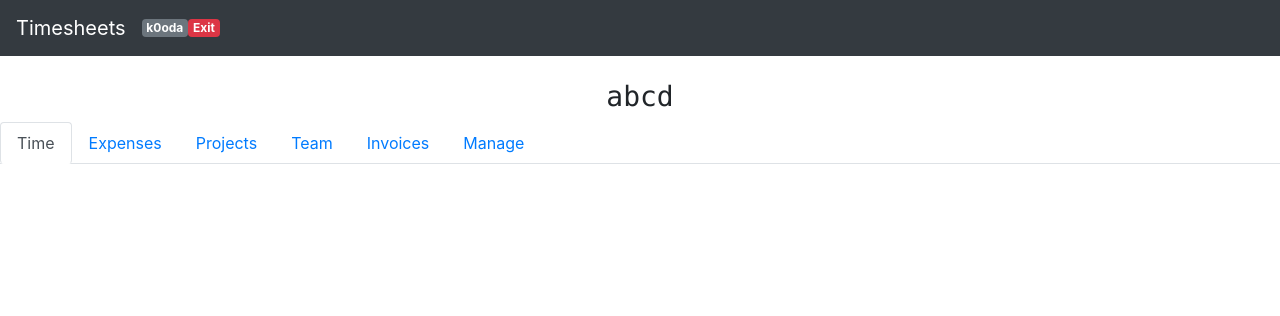
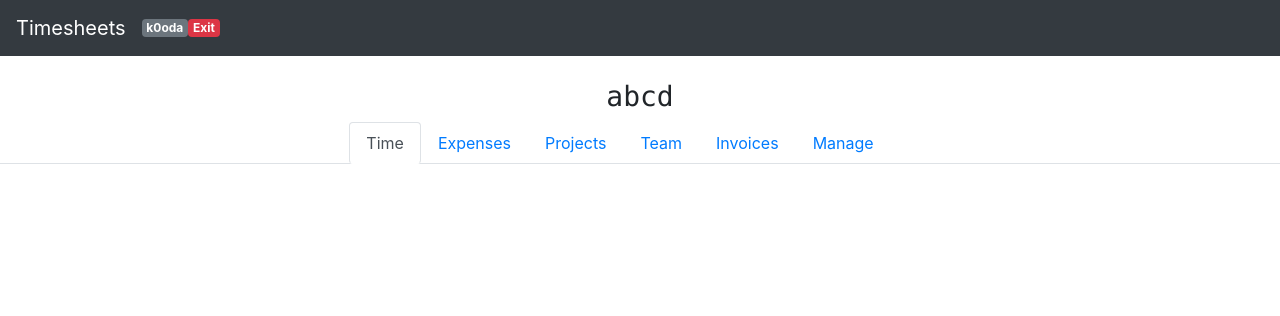
Before and after one commit to k0oda/timesheets, a Django app: page / in a window 1280 px wide. Shown: the top 316 px of the page. Run offline with Django 3.2, Linux system fonts and the light colour scheme; a user stored in the database is signed in; data comes from the database, SQL or seed files in the repository; some libraries are stand-ins or nearby versions.

Commit message:
styling: center tabs of company panel

```diff
--- a/templates/timesheets/index.html
+++ b/templates/timesheets/index.html
@@ -11,7 +11,7 @@
     {% else %}
         <div class="sticky-top">
             <h3 class="mt-4 text-center text-monospace">{{ company.name }}</h3>
-            <ul class="nav nav-tabs">
+            <ul class="nav nav-tabs justify-content-center">
                 <li class="nav-item">
                     <a class="nav-link active btn btn-link" href="#">Time</a>
                 </li>
```
